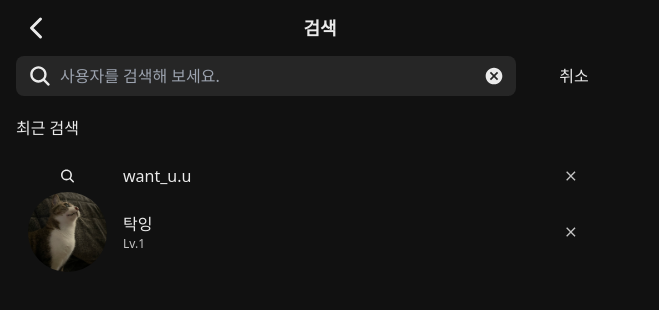
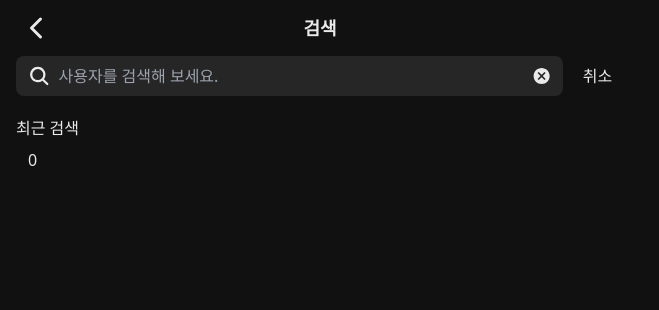
Before and after one commit to Be-HinD/WITT, a React (Vite) app in the folder frontend/: page /search in a window 1280 px wide. Shown: the top 310 px of the page, without its empty margins (0-659 px from the left). Built offline with nearby package versions, Linux system fonts and the light colour scheme.

Commit message:
[FE] feat #S10P22D103-135: 유저 검색 페이지 컴포넌트- 최근기록 로컬스토리지에 저장&업데이트

```diff
--- a/frontend/src/pages/Search/components/SearchBar.tsx
+++ b/frontend/src/pages/Search/components/SearchBar.tsx
@@ -6,16 +6,17 @@ interface searchProp {
 	setInput: React.Dispatch<React.SetStateAction<string>>
 	setIsFocused: React.Dispatch<React.SetStateAction<boolean>>
 	handleInput: (event: React.ChangeEvent<HTMLInputElement>) => void
+	handleEnter: (event: React.KeyboardEvent<HTMLInputElement>) => void
 }
-const SearchBar = ({ input, setInput, setIsFocused, handleInput }: searchProp) => {
+const SearchBar = ({ input, setInput, setIsFocused, handleInput, handleEnter }: searchProp) => {
 	const handleCancel = () => {
 		setInput('')
 	}
 
 	return (
 		<div className="flex gap-2 w-full items-center text-whiteText">
-			<div className="flex items-center justify-between px-3 py-2 w-10/12 bg-neutral-800 rounded-lg">
-				<div className="flex gap-2">
+			<div className="flex items-center justify-between px-3 py-2 w-[90%] shrink-0 bg-neutral-800 rounded-lg">
+				<div className="flex gap-2 w-full">
 					<IoSearch className="size-6" />
 					<input
 						type="text"
@@ -23,13 +24,14 @@ const SearchBar = ({ input, setInput, setIsFocused, handleInput }: searchProp) =
 						onFocus={() => setIsFocused(true)}
 						onBlur={() => setIsFocused(false)}
 						placeholder="사용자를 검색해 보세요."
+						onKeyUp={handleEnter}
 						onChange={handleInput}
-						className=" bg-neutral-800 focus:outline-none"
+						className="bg-neutral-800 focus:outline-none w-full"
 					/>
 				</div>
 				<MdCancel onClick={handleCancel} className="size-5" />
 			</div>
-			<p onClick={handleCancel} className="w-2/12 text-center">
+			<p onClick={handleCancel} className="w-full text-center">
 				취소
 			</p>
 		</div>
--- a/frontend/src/pages/Search/components/recent/RecentItem.tsx
+++ b/frontend/src/pages/Search/components/recent/RecentItem.tsx
@@ -3,45 +3,48 @@ import { IoMdClose } from 'react-icons/io'
 
 // type이 api 통신 전까진 변경될 것 같으니 한 파일 내에 두겠습니다.
 
-const enum RecentItemType {
+export const enum RecentItemType {
 	USER = 'USER',
 	KEYWORD = 'KEYWORD',
 }
 
 interface RecentSearchProp {
 	type: RecentItemType
+	keyword?: string
+	profileImg?: string
+	userInfo?: {
+		name: string
+		level: number
+	}
 }
 
-const RecentItem = ({ type }: RecentSearchProp) => {
+const RecentItem = ({ type, keyword, userInfo }: RecentSearchProp) => {
 	const handleDelete = () => {}
 	const handleClickRecent = () => {}
 
 	// 더미데이터 USER
 	const profileImg = '/public/tak.jpeg'
-	const userName = '탁잉'
-	const level = 'Lv.1'
 
 	// 더미데이터 KEYWORD
-	const keyword = 'want_u.u'
 
 	return (
 		<>
 			<div className="flex items-center gap-4 h-10 w-full">
 				<div className="w-2/12 rounded-full overflow-hidden">
-					{type === RecentItemType.KEYWORD ? <IoSearch className="w-full" /> : <img src={profileImg} alt="dummy" />}
+					{type === RecentItemType.KEYWORD ? <IoSearch className="w-full size-6" /> : <img src={profileImg} alt="dummy" />}
 				</div>
 				<p onClick={handleClickRecent} className="w-10/12">
-					{type === RecentItemType.KEYWORD ? (
-						keyword
-					) : (
-						<div>
-							<p className="text-whiteText">{userName}</p>
-							<p className="text-xs text-GrayText">{level}</p>
-						</div>
-					)}
+					{type === RecentItemType.KEYWORD
+						? keyword
+						: userInfo && (
+								<div>
+									<p className="text-whiteText">{userInfo.name}</p>
+									<p className="text-xs text-GrayText">Lv.{userInfo.level}</p>
+								</div>
+						  )}
 				</p>
 			</div>
-			<IoMdClose onClick={handleDelete} className="w-2/12 text-GrayText" />
+			<IoMdClose onClick={handleDelete} className="w-2/12 size-5 text-GrayText" />
 		</>
 	)
 }
--- a/frontend/src/pages/Search/components/recent/RecentSearch.tsx
+++ b/frontend/src/pages/Search/components/recent/RecentSearch.tsx
@@ -1,24 +1,25 @@
-import { dummy } from '../../../Follow/FollowerTab'
-import RecentItem from './RecentItem'
+import RecentItem, { RecentItemType } from './RecentItem'
 
 /*
   최근 검색은 최근 검색어, 최근 본 유저 순으로 표시된다.
   localStorage에 각각 저장해두고 검색어와 유저 각 순서대로 표시하기
 */
 
-const RecentSearch = () => {
+interface RecentSearchProp {
+	recentKeywords: string[]
+}
+const RecentSearch = ({recentKeywords}: RecentSearchProp) => {
+
 	return (
 		<div className="flex flex-col pt-3">
 			<h3 className="text-base">최근 검색</h3>
 			<ul className="flex flex-col px-3 pt-2">
-				{/* {dummy.map(() => ( */}
-					<li key="" className="flex items-center gap-3 justify-between py-2">
-						<RecentItem type="KEYWORD" />
-					</li>
-					<li key="" className="flex items-center gap-3 justify-between py-2">
-						<RecentItem type="USER" />
-					</li>
-				{/* ))} */}
+				{recentKeywords.length &&
+					recentKeywords.map((keyword) => (
+						<li key={keyword} className="flex items-center gap-3 justify-between py-2">
+							<RecentItem type={RecentItemType.KEYWORD} keyword={keyword} />
+						</li>
+					))}
 			</ul>
 		</div>
 	)
--- a/frontend/src/pages/Search/components/search/SearchResult.tsx
+++ b/frontend/src/pages/Search/components/search/SearchResult.tsx
@@ -1,9 +1,16 @@
+import { dummy } from '../../../Follow/FollowerTab'
+import SearchItem from './SearchItem'
+
 const SearchResult = () => {
-  return (
-    <div>
-      Search Result
-    </div>
-  );
-};
+	return (
+		<ul className='px-4'>
+			{dummy.map(() => (
+				<li key="">
+					<SearchItem />
+				</li>
+			))}
+		</ul>
+	)
+}
 
-export default SearchResult;
+export default SearchResult
--- a/frontend/src/pages/Search/index.tsx
+++ b/frontend/src/pages/Search/index.tsx
@@ -1,4 +1,4 @@
-import { useState } from 'react'
+import { useEffect, useState } from 'react'
 import Header from '../../components/Header'
 import { IMenu, IMenuFunc } from '../../components/interfaces'
 import { icons } from '../../constants/header-icons'
@@ -6,7 +6,15 @@ import { useRouter } from '../../hooks/useRouter'
 import SearchBar from './components/SearchBar'
 import RecentSearch from './components/recent/RecentSearch'
 import SearchResult from './components/search/SearchResult'
+import { RecentItemType } from './components/recent/RecentItem'
 
+/*
+  해야할 것들
+  1. x 누르면 로컬스토리지에서 검색 기록 삭제
+  2. SearchBar 상단 고정
+  3. RecentSearch에 User Type 검색 결과도 prop 전달
+  4. 같은 방식으로 User Type에 대한 검색 기록 local Storage에서 관리
+*/
 const Search = () => {
 	// header
 	const { goBack } = useRouter()
@@ -15,26 +23,48 @@ const Search = () => {
 
 	// state
 	const [isFocused, setIsFocused] = useState(false)
+	const [input, setInput] = useState('')
+	const [recentKeywords, setRecentKeywords] = useState<string[]>([])
 
+	// 페이지가 로드될 때 로컬 스토리지에서 최근 검색 내용을 가져옴
+	useEffect(() => {
+		const keywords = localStorage.getItem(RecentItemType.KEYWORD)
+		if (keywords) {
+			setRecentKeywords(JSON.parse(keywords))
+		}
+	}, [])
+
+	// 검색어를 input에 담는 함수
 	const handleInput = (e: React.ChangeEvent<HTMLInputElement>) => {
 		e.preventDefault()
 		setInput(e.target.value)
 	}
 
-	const [input, setInput] = useState('')
+	// 엔터를 눌렀을 때 검색한 내용을 로컬스토리지 업데이트하는 함수
+	const handleEnter = (event: React.KeyboardEvent<HTMLInputElement>) => {
+		if (event.key === 'Enter' && input !== undefined) {
+			localStorage.setItem(RecentItemType.KEYWORD, JSON.stringify([input, ...recentKeywords]))
+		}
+	}
 
-  {/*
+	/*
       검색창에
       포커스 되면 -> 검색 결과 리스트 보여주기 <SearchResult />
       포커스 벗어나면 -> 최근 검색 리스트 보여주기 <RecentSearch /> (최근 검색 타입: USER, KEYWORD)
-  */}
+  */
 
 	return (
 		<div className="text-whiteText">
 			<Header menu={menu} func={func} />
 			<section className="flex flex-col gap-2 mt-14 px-4">
-				<SearchBar input={input} setInput={setInput} setIsFocused={setIsFocused} handleInput={handleInput} />
-				<fieldset>{isFocused ? <SearchResult /> : <RecentSearch type="KEYWORD" />}</fieldset>
+				<SearchBar
+					input={input}
+					setInput={setInput}
+					setIsFocused={setIsFocused}
+					handleInput={handleInput}
+					handleEnter={handleEnter}
+				/>
+				<fieldset>{ input ? <SearchResult /> : <RecentSearch recentKeywords={recentKeywords} />}</fieldset>
 			</section>
 		</div>
 	)
```
Also changed, not shown: frontend/.eslintrc.cjs, frontend/src/pages/Search/components/search/SearchItem.tsx (renamed from frontend/src/pages/Search/components/SearchItem.tsx).
